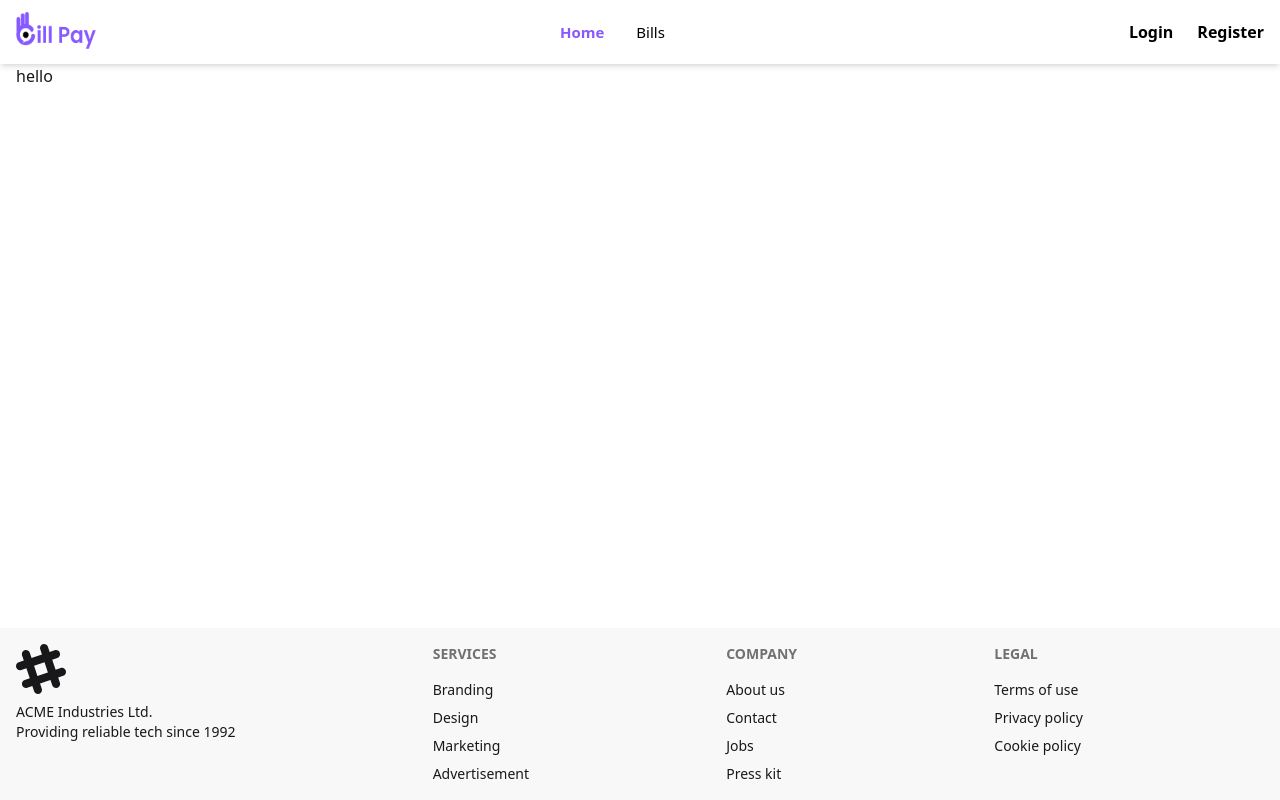
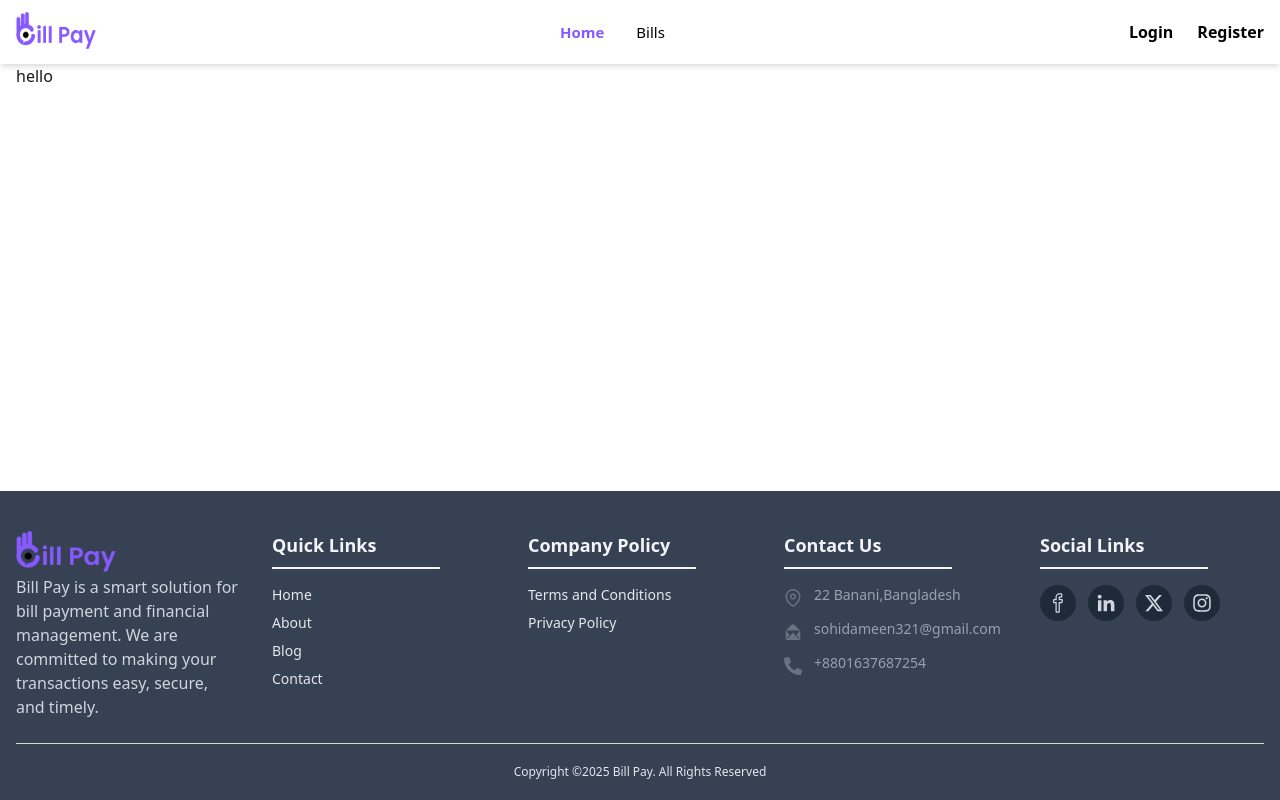
Before and after one commit to sohid7254/Bill-Pay, a React (Vite) app: page / in a window 1280 px wide. Built offline with nearby package versions, Linux system fonts and the light colour scheme; no server answers.

Commit message:
Added Footer with others useful links

```diff
--- a/src/Components/Footer.jsx
+++ b/src/Components/Footer.jsx
@@ -1,42 +1,123 @@
-import React from 'react';
+import React from "react";
+import logo from "../assets/logo.png"
+import { SlSocialFacebook } from "react-icons/sl";
+import { GrLinkedinOption } from "react-icons/gr";
+import { FaInstagram, FaXTwitter } from "react-icons/fa6";
+import { FiMapPin } from "react-icons/fi";
+import { IoIosMailOpen } from "react-icons/io";
+import { FaPhoneAlt } from "react-icons/fa";
 
+// Footer component
 const Footer = () => {
+
+
+
+
+    const headingClass = "text-lg font-semibold mb-4 border-b-2 border-b-current pb-2 w-2/4 sm:w-1/3 md:w-1/2 lg:w-3/4  text-gray-100";
+
+
+    const linkClass = "text-gray-200 hover:text-[#8559ff] transition duration-200 cursor-pointer text-sm mb-2 flex items-center";
+
     return (
-        <div className="bg-base-200">
-            <footer className="max-w-7xl mx-auto footer sm:footer-horizontal p-4">
-                <aside>
-                    <svg width="50" height="50" viewBox="0 0 24 24" xmlns="http://www.w3.org/2000/svg" fillRule="evenodd" clipRule="evenodd" className="fill-current">
-                        <path d="M22.672 15.226l-2.432.811.841 2.515c.33 1.019-.209 2.127-1.23 2.456-1.15.325-2.148-.321-2.463-1.226l-.84-2.518-5.013 1.677.84 2.517c.391 1.203-.434 2.542-1.831 2.542-.88 0-1.601-.564-1.86-1.314l-.842-2.516-2.431.809c-1.135.328-2.145-.317-2.463-1.229-.329-1.018.211-2.127 1.231-2.456l2.432-.809-1.621-4.823-2.432.808c-1.355.384-2.558-.59-2.558-1.839 0-.817.509-1.582 1.327-1.846l2.433-.809-.842-2.515c-.33-1.02.211-2.129 1.232-2.458 1.02-.329 2.13.209 2.461 1.229l.842 2.515 5.011-1.677-.839-2.517c-.403-1.238.484-2.553 1.843-2.553.819 0 1.585.509 1.85 1.326l.841 2.517 2.431-.81c1.02-.33 2.131.211 2.461 1.229.332 1.018-.21 2.126-1.23 2.456l-2.433.809 1.622 4.823 2.433-.809c1.242-.401 2.557.484 2.557 1.838 0 .819-.51 1.583-1.328 1.847m-8.992-6.428l-5.01 1.675 1.619 4.828 5.011-1.674-1.62-4.829z"></path>
-                    </svg>
-                    <p>
-                        ACME Industries Ltd.
-                        <br />
-                        Providing reliable tech since 1992
-                    </p>
-                </aside>
-                <nav>
-                    <h6 className="footer-title">Services</h6>
-                    <a className="link link-hover">Branding</a>
-                    <a className="link link-hover">Design</a>
-                    <a className="link link-hover">Marketing</a>
-                    <a className="link link-hover">Advertisement</a>
-                </nav>
-                <nav>
-                    <h6 className="footer-title">Company</h6>
-                    <a className="link link-hover">About us</a>
-                    <a className="link link-hover">Contact</a>
-                    <a className="link link-hover">Jobs</a>
-                    <a className="link link-hover">Press kit</a>
-                </nav>
-                <nav>
-                    <h6 className="footer-title">Legal</h6>
-                    <a className="link link-hover">Terms of use</a>
-                    <a className="link link-hover">Privacy policy</a>
-                    <a className="link link-hover">Cookie policy</a>
-                </nav>
-            </footer>
-        </div>
+        <footer className="bg-gray-700 text-gray-300 font-sans mt-12 pt-10 ">
+            <div className="max-w-7xl mx-auto px-4 sm:px-4 lg:px-4">
+                <div className="grid grid-cols-1 md:grid-cols-2 lg:grid-cols-5 gap-10 lg:gap-8 pb-2">
+                    <div className="lg:col-span-1">
+                        <div className="flex flex-col space-x-1 mb-4">
+                            <img src={logo} alt="logo" className="w-25" />
+                            <p>Bill Pay is a smart solution for bill payment and financial management. We are committed to making your transactions easy, secure, and timely.</p>
+                        </div>
+                        <p className="text-sm text-gray-400 leading-relaxed max-w-sm"></p>
+                    </div>
+
+                    <div>
+                        <h4 className={headingClass}>Quick Links</h4>
+                        <ul className="space-y-2">
+                            <li>
+                                <a href="#" className={linkClass}>
+                                    Home
+                                </a>
+                            </li>
+                            <li>
+                                <a href="#" className={linkClass}>
+                                    About
+                                </a>
+                            </li>
+                            <li>
+                                <a href="#" className={linkClass}>
+                                    Blog
+                                </a>
+                            </li>
+                            <li>
+                                <a href="#" className={linkClass}>
+                                    Contact
+                                </a>
+                            </li>
+                        </ul>
+                    </div>
+
+                    <div>
+                        <h4 className={headingClass}>Company Policy</h4>
+                        <ul className="space-y-2">
+                            <li>
+                                <a href="#" className={linkClass}>
+                                    Terms and Conditions
+                                </a>
+                            </li>
+                            <li>
+                                <a href="#" className={linkClass}>
+                                    Privacy Policy
+                                </a>
+                            </li>
+                        </ul>
+                    </div>
+
+                    <div>
+                        <h4 className={headingClass}>Contact Us</h4>
+                        <ul className="space-y-3">
+                            <li className="text-gray-400 text-sm flex items-start">
+                                <FiMapPin size={18} className="mr-3 mt-1 text-gray-500" />
+
+                                <span>22 Banani,Bangladesh</span>
+                            </li>
+                            <li className="text-gray-400 text-sm flex items-start">
+                                <IoIosMailOpen size={18} className="mr-3 mt-1 text-gray-500" />
+
+                                <a href="mailto:demo@example.com" className="hover:text-[#8559ff] transition">
+                                    sohidameen321@gmail.com
+                                </a>
+                            </li>
+                            <li className="text-gray-400 text-sm flex items-start">
+                                <FaPhoneAlt size={18} className="mr-3 mt-1 text-gray-500" />
+
+                                <span>+8801637687254</span>
+                            </li>
+                        </ul>
+                    </div>
+                    <div>
+                        <h4 className={headingClass}>Social Links</h4>
+                        <div className="flex items-center space-x-3">
+                            <a href="#" className="flex items-center justify-center p-2 rounded-full bg-gray-800 hover:bg-[#8559ff] transition duration-300">
+                                <SlSocialFacebook size={20} />
+                            </a>
+                            <a href="#" className="flex items-center justify-center p-2 rounded-full bg-gray-800 hover:bg-[#8559ff] transition duration-300">
+                                <GrLinkedinOption size={20} />
+                            </a>
+                            <a href="#" className="flex items-center justify-center p-2 rounded-full bg-gray-800 hover:bg-[#8559ff] transition duration-300">
+                                <FaXTwitter size={20} />
+                            </a>
+                            <a href="#" className="flex items-center justify-center p-2 rounded-full bg-gray-800 hover:bg-[#8559ff] transition duration-300">
+                                <FaInstagram size={20} />
+                            </a>
+                        </div>
+                    </div>
+                </div>
+
+                <div className="border-t border-gray-300 pt-5 pb-5 text-xs text-center text-gray-200">
+                    <p>Copyright ©2025 Bill Pay. All Rights Reserved</p>
+                </div>
+            </div>
+        </footer>
     );
 };
-
 export default Footer;
```
